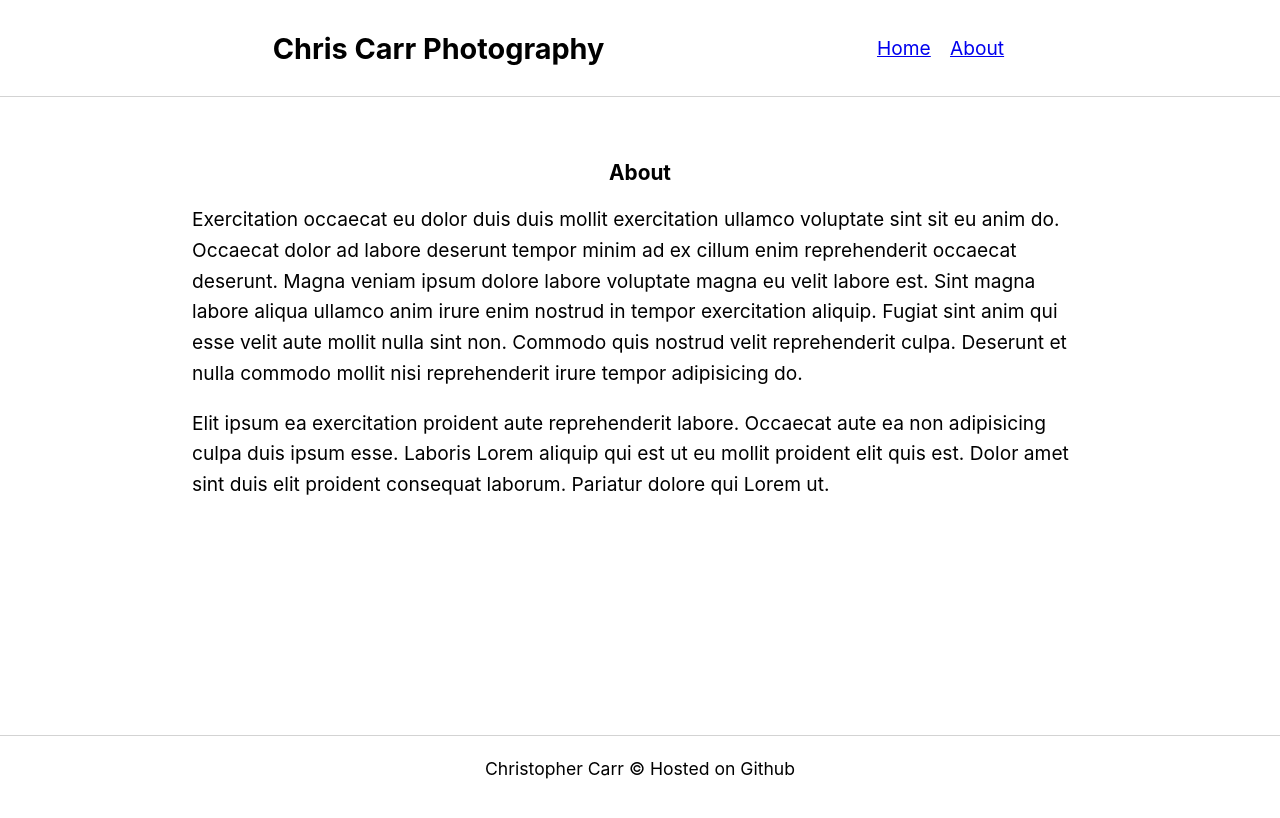
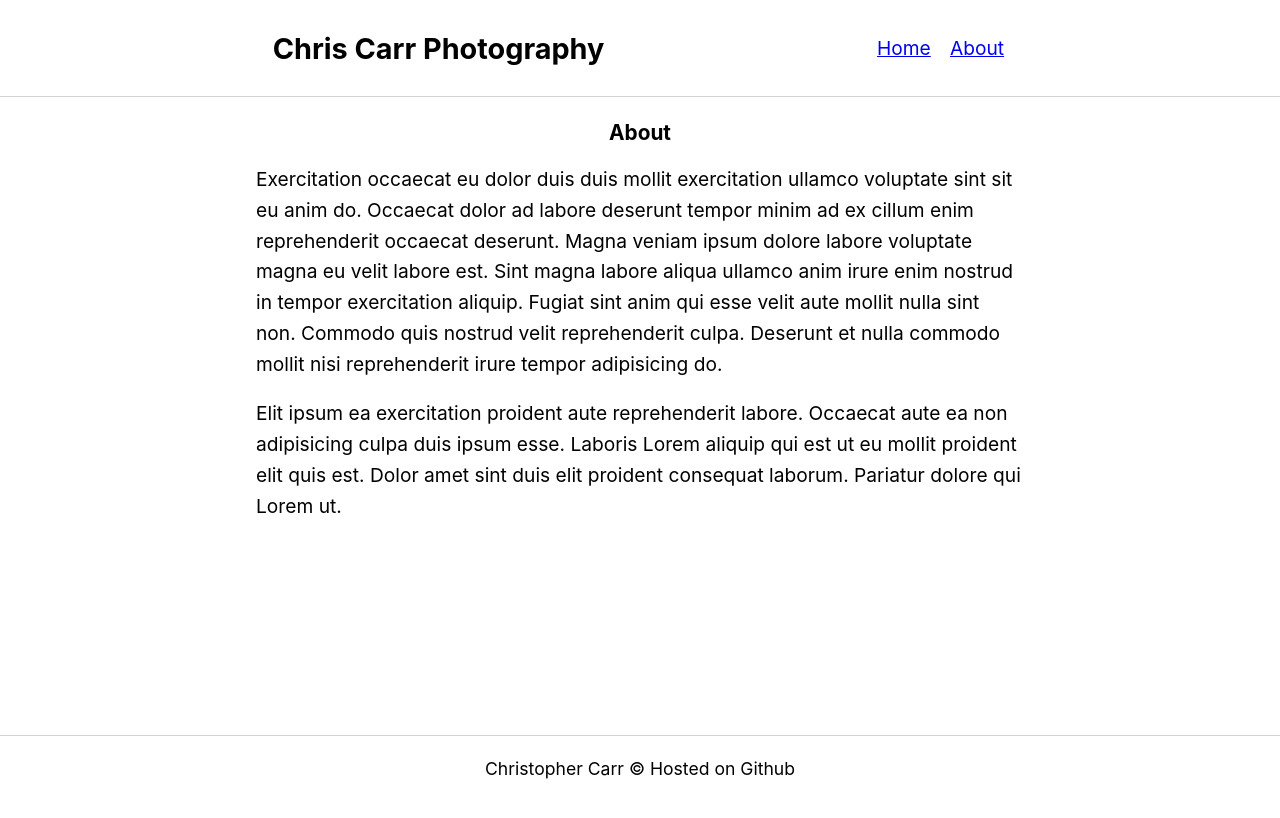
Before and after one commit to christocarr/photo-gallery, a React (Create React App) app: page /#/about in a window 1280 px wide. Shown: the top 818 px of the page. Built offline with nearby package versions, Linux system fonts and the light colour scheme.

Commit message:
Fix gallery width on larger screens

```diff
--- a/src/App.css
+++ b/src/App.css
@@ -147,7 +147,7 @@ h2 {
 
 .bottom-nav {
   font-size: 0.9em;
-  margin: 1em 0 5.5em 0;
+  margin: 2em 0 5.5em 0;
   display: flex;
   justify-content: center;
 }
@@ -197,13 +197,12 @@ h2 {
     width: 1.8em;
   }
 
-  .gallery-container {
-    width: 70%;
-    margin: 20vh auto 0 auto;
+  .gallery-container p {
+    font-size: 1.2em;
   }
 
-  .gallery-container p {
-    font-size: 1.2em;
+  .bottom-nav {
+    margin: 2.5em 0 0 0;
   }
 
   .footer {
@@ -225,8 +224,8 @@ h2 {
       font-size: 1.2em;
     }
 
-    .category-container {
-      width: 70%;
+    .gallery-container {
+      width: 60%;
     }
 
     .category-heading {
@@ -234,6 +233,9 @@ h2 {
       margin: 0 0 0 0;
     }
 
+    .bottom-nav {
+      margin: 2.5em 0 0 0;
+    }
   }
 
 }
--- a/src/Components/People.js
+++ b/src/Components/People.js
@@ -95,7 +95,7 @@ class People extends Component {
     return (
       <Route path="/people" render={() => (
         <div className="gallery-container">
-          <h2>People</h2>
+          <h2 className="gallery-heading">People</h2>
           <Gallery photos={PHOTO_SET}
            onClick={this.openLightbox}
            direction='row'
--- a/src/Components/Travel.js
+++ b/src/Components/Travel.js
@@ -88,7 +88,7 @@ class Travel extends Component {
     return (
       <Route path="/travel" render={() => (
         <div className="gallery-container">
-          <h2>Travel</h2>
+          <h2 className="gallery-heading">Travel</h2>
           <Gallery
             photos={PHOTO_SET}
             onClick={this.openLightbox}
```
